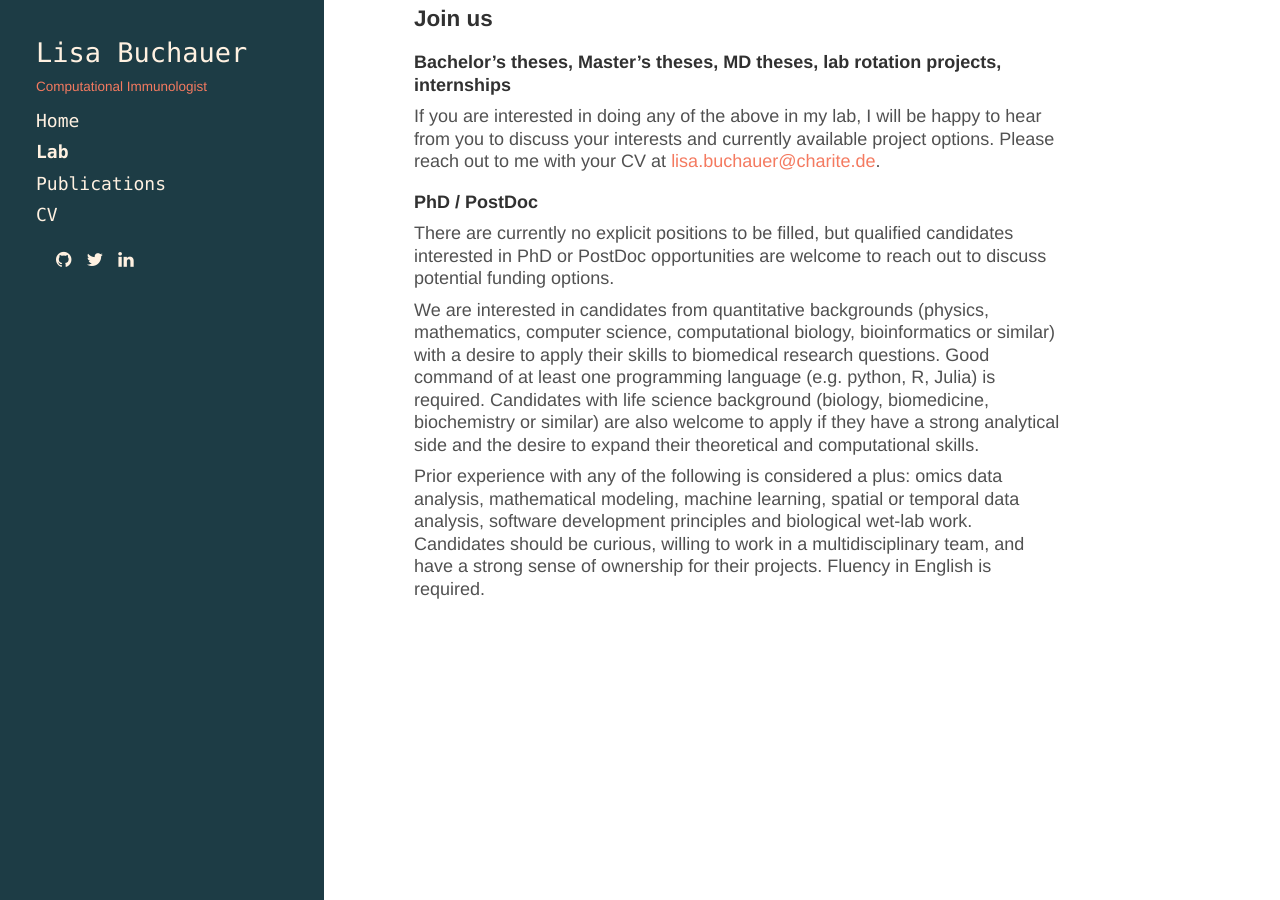
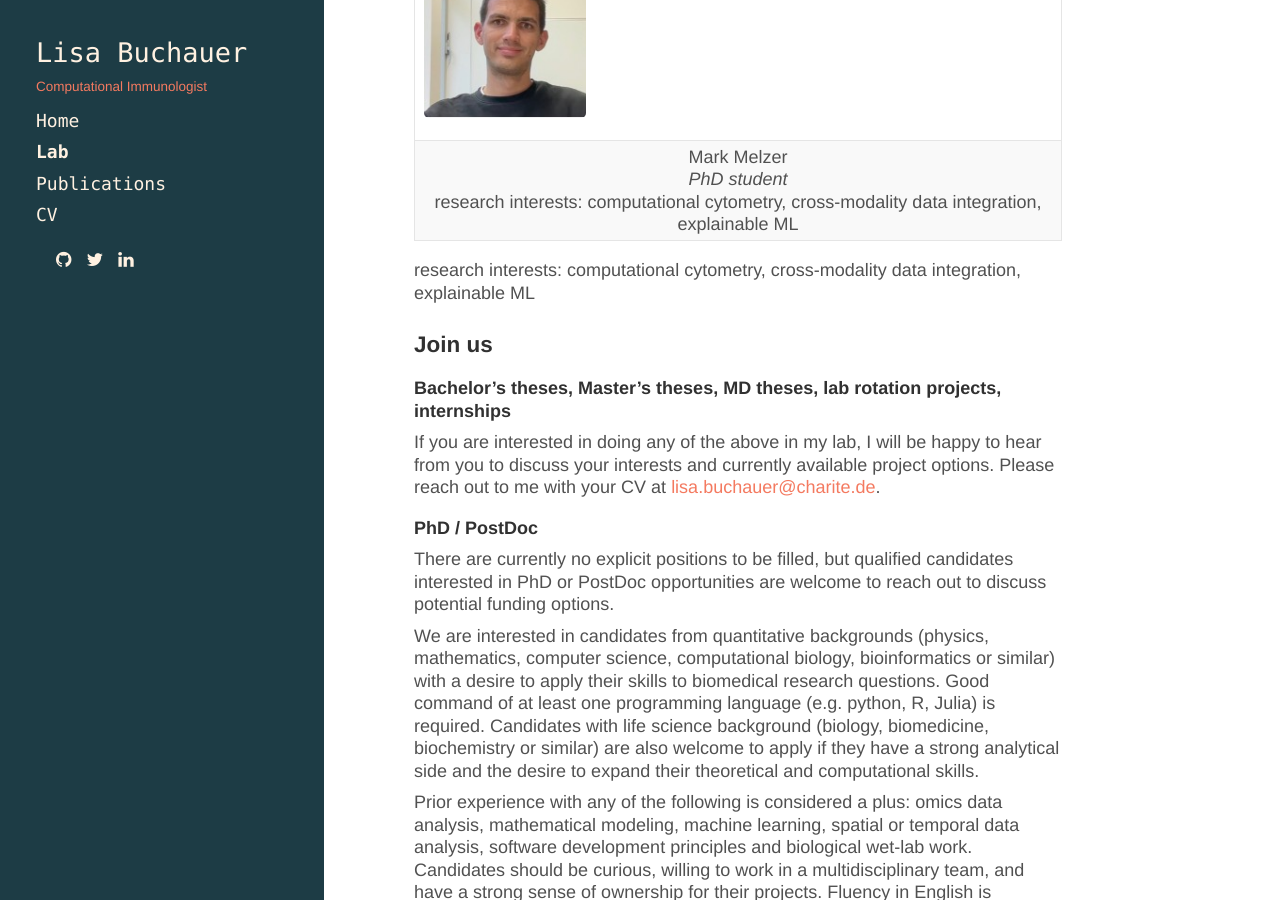
Before and after one commit to LiBuchauer/libuchauer.github.io, a Jekyll site: the page built from lab.md, in a window 1280 px wide and 900 px high, scrolled down 804 px. Built offline with Jekyll 4.4.1, drawn with Linux system fonts in a browser that asks for light colours; nearby versions of some CDN libraries; a style sheet for code colours, icons or effects is not loaded.

Commit message:
fix table width

```diff
--- a/lab.md
+++ b/lab.md
@@ -15,14 +15,15 @@
 ### Lab members
 
 
-| ![Lisa](lab/images/Lisa_square.jpg) |
-|:-----------------------------------:|
-|  Lisa Buchauer <br> _Group leader_  |
+| <img style="width:9em" src="images/Lisa_square.jpg" align="center"> |
+|:-------------------------------------------------------------------:|
+|                  Lisa Buchauer <br> _Group leader_                  |
 
 
-|                                               ![Mark](lab/images/Mark_square.jpg)                                         |
-|:-------------------------------------------------------------------------------------------------------------------------:|
-| Mark Melzer <br> _PhD student_|
+
+|                               <img style="width:9em" src="images/Mark_square.jpg" align="center">                                |
+|:--------------------------------------------------------------------------------------------------------------------------------:|
+| Mark Melzer <br> _PhD student_ <br> research interests: computational cytometry, cross-modality data integration, explainable ML |
 
 research interests: computational cytometry, cross-modality data integration, explainable ML
 
```
Also changed, not shown: images/Lisa_square.jpg (added), images/Mark_square.jpg (added).
